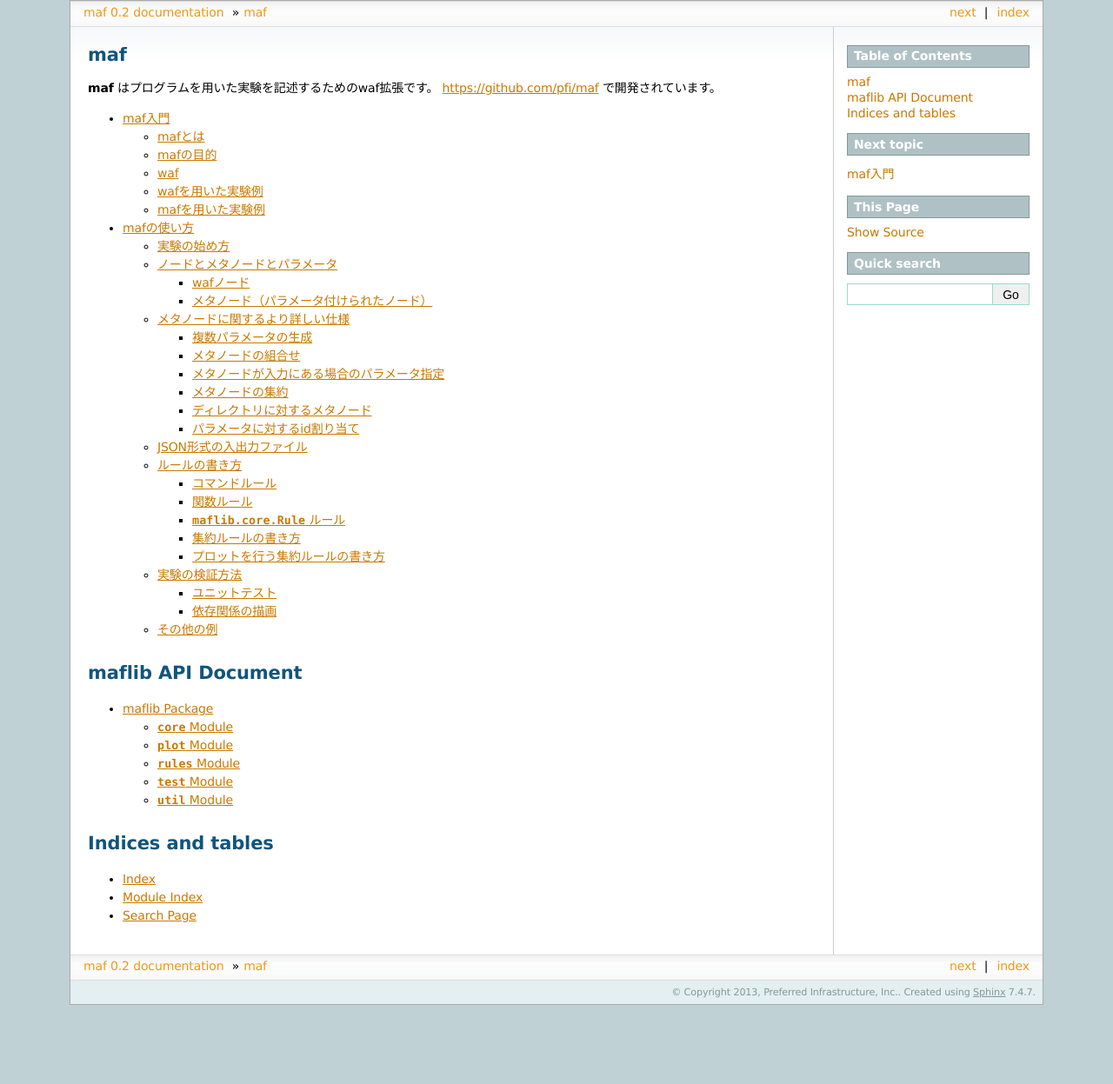
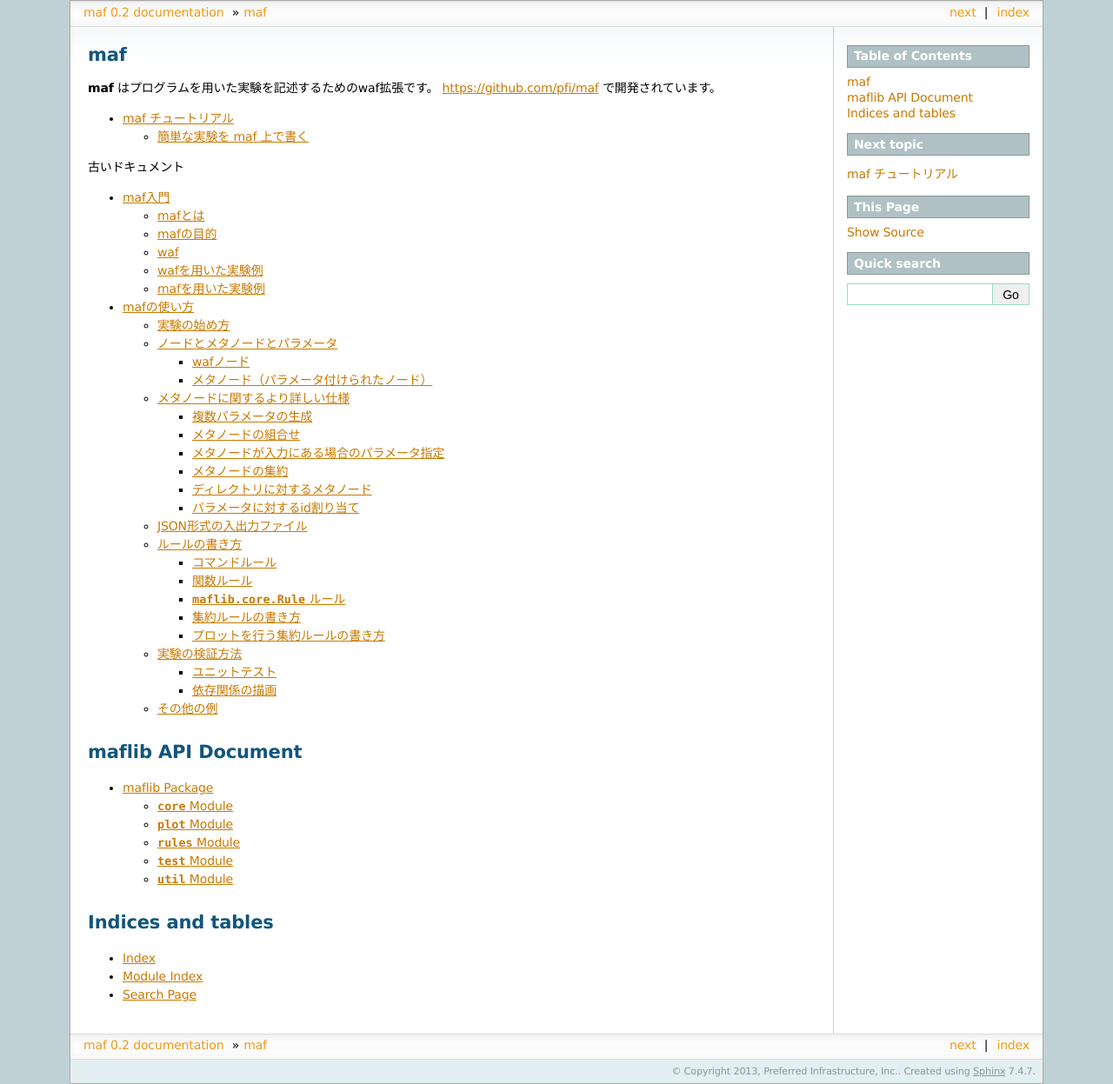
Before and after one commit to pfi/maf, a Sphinx documentation site: the page built from document/source/index.rst, in a window 1280 px wide. Shown: the whole page at 87% size. Built offline with Sphinx 7.4.7, drawn with Linux system fonts in a browser that asks for light colours; formulas are drawn with MathJax 3; before the commit the page ends 1156 px from its top, so only the background shows below that; some of the changed lines change nothing that is shown.

Commit message:
Start writing tutorial

```diff
--- a/document/source/index.rst
+++ b/document/source/index.rst
@@ -8,6 +8,13 @@ maf
 
 **maf** はプログラムを用いた実験を記述するためのwaf拡張です。
 https://github.com/pfi/maf で開発されています。
+
+.. toctree::
+   :maxdepth: 2
+
+   tutorial/index
+
+古いドキュメント
 
 .. toctree::
    :maxdepth: 3
--- /dev/null
+++ b/document/source/tutorial/index.rst
@@ -0,0 +1,10 @@
+maf チュートリアル
+==================
+
+maf の使い方をひと通り学びたい人は、このチュートリアルを順に、手を動かしながら読むことをおすすめします。
+クイックスタートをまだ読んでいない方は、そちらを先にご覧ください。
+
+.. toctree::
+   :maxdepth: 1
+
+   maf_basic
--- /dev/null
+++ b/document/source/tutorial/maf_basic.rst
@@ -0,0 +1,183 @@
+簡単な実験を maf 上で書く
+=========================
+
+- 対象読者：maf クイックスタートを読み終えた人
+- 目標：コマンドによる単純なファイル処理を maf 上で書けるようになる
+
+この章では、maf をつかった簡単なファイル処理を通して、maf の基本的な概念を学びます。
+
+実験内容
+--------
+
+maf の動かし方がわかりやすいように、ここでは実験とは呼べないようなごく単純なファイル処理を行います。
+まず適当な文字列を ``message`` と ``message2`` というファイルに書き出します。
+これらを一つのディレクトリにまとめたり、つなげたりしたファイルを出力するのが目標です。
+
+この処理を maf で行うために、次のような ``wscript`` ファイルを書きます（ものぐさな人はコピー、時間のある方は写経しましょう）。
+
+.. code-block:: python
+
+   import maf
+
+   def configure(conf):
+       pass
+
+   def build(exp):
+       exp(target='message', rule='echo "Hello" > ${TGT}')
+       exp(target='message2', rule='echo "Hi" > ${TGT}')
+
+       exp(source=['message', 'message2'],
+           target='message_box/',
+           rule='''
+           cp ${SRC[0].abspath()} ${TGT}
+           cp ${SRC[1].abspath()} ${TGT}
+           ''')
+
+       exp(source='message_box', target='all_messages',
+           rule='cat ${SRC}/* > ${TGT}')
+
+クイックスタートにも書きましたが、この ``wscript`` と同じディレクトリに ``waf`` や ``maf.py`` を配置して、次のコマンドを実行します。
+
+.. code-block:: sh
+
+   $ ./waf configure
+   Setting top to                           : /data-old/home/beam2d/github/pfi/maf/exp
+   Setting out to                           : /data-old/home/beam2d/github/pfi/maf/exp/build
+   'configure' finished successfully (0.001s)
+
+これで実験の準備ができました。
+実験を実行するには、同じディレクトリで次のコマンドを実行します。
+
+.. code-block:: sh
+
+   $ ./waf build
+
+``./waf`` コマンドは、このようにサブコマンドを受け付けます。
+特に実験を行う ``build`` サブコマンドはもっともよく使うため、省略できるのでした。
+
+.. code-block:: sh
+
+   $ ./waf
+   Waf: Entering directory `/data-old/home/beam2d/github/pfi/maf/exp/build'
+   [2/4] message:  -> build/message
+   [2/4] message2:  -> build/message2
+   [3/4] message_box: build/message build/message2 -> build/message_box
+   [4/4] all_messages: build/message_box -> build/all_messages
+   Waf: Leaving directory `/data-old/home/beam2d/github/pfi/maf/exp/build'
+   'build' finished successfully (0.022s)
+
+すぐに実行し終わるはずです。
+実行結果は ``build`` ディレクトリに出力されます。
+最終的なディレクトリ構成は以下のようになります（以下は ``tree`` コマンドの結果で、``.`` からはじまる隠しファイルは省略しています）。
+
+::
+
+   .
+   ├── build
+   │   ├── all_messages
+   │   ├── c4che
+   │   │   ├── _cache.py
+   │   │   └── build.config.py
+   │   ├── config.log
+   │   ├── message
+   │   ├── message2
+   │   └── message_box
+   │       ├── message
+   │       └── message2
+   ├── maf.py
+   ├── maf.pyc
+   ├── waf
+   └── wscript
+
+``build/c4che`` ディレクトリは waf が内部的に使うもので、 ``build/config.log`` は ``./waf configure`` コマンドのログです。
+これらは実験結果とは関係ありません。
+``build`` 以下のそのほかのファイルやディレクトリが、上の wscript をもとに生成された実験結果です。
+
+wscript の基本
+--------------
+
+wscript の基本的な構成からおさらいします。
+
+.. code-block:: python
+
+   import maf  # (1)
+
+   def configure(conf):  # (2)
+       pass
+
+   def build(exp):  # (3)
+       ...
+
+(1) ``import maf`` で maf がロードされます。
+    これを書くと何が起きるかは、このチュートリアルでは詳しく説明しませんが、maf を使う場合には必ずこれを書きましょう。
+(2) ``configure`` 関数は ``./waf configure`` コマンドの実行時に呼び出されます。
+    この関数の使い方はチュートリアルの後半で扱います。
+    しばらく必要ありませんが、定義しないと ``./waf configure`` 実行時にエラーが発生します。
+    ですので、ひとまず空の関数として定義しておきます。
+(3) ``build`` 関数は ``./waf build`` コマンドの実行時に呼び出されます。
+    ここに実験の本体を書きます。
+
+``build`` 関数の引数には **コンテキストオブジェクト** が渡されます。
+maf では、この引数によく ``exp`` という名前を使いますが、ほかの名前を使うこともできます。
+以降、このチュートリアルでは ``exp`` という変数名は必ずコンテキストオブジェクトを表すことにします。
+
+exp の関数呼び出し
+------------------
+
+コンテキストオブジェクト ``exp`` は関数のように振る舞います。
+関数呼び出しによって、一つの **タスク** が生成されます。
+一つのタスクは、一つのシェルスクリプトを実行します。
+このシェルスクリプトは **ルール** と呼ばれ、 ``rule`` 引数に与えます。
+シェルスクリプトへの入力と出力は、それぞれ ``source`` と ``target`` という引数に指定します。
+
+まとめると、 ``exp`` は以下の引数をとります。
+
+:source: 入力ファイル名、またはそのリスト（省略可能）
+:target: 出力ファイル名、またはそのリスト
+:rule: ルール（シェルスクリプト [1]_ ）
+
+``source`` や ``target`` に空白区切りの文字列を与えた場合、空白で区切ってリストのように扱われます。
+つまり、 ``A`` と ``B`` という 2 つのファイルを指定したい場合、 ``['A', 'B']`` と指定するのと ``'A B'`` と指定するのは同じ意味です。
+
+入力ファイルが必要ないタスクの場合、 ``source`` を省略できます。
+タスクは必ずなにかを出力しないといけない（そうでないと実行する意味がない）ので、 ``target`` は省略できません。
+
+ルールにはシェルスクリプトを書くことができます。
+ここで、ルール文字列内では ``${式}`` という書き方で文字列展開ができます。
+この式のなかでは ``SRC`` と ``TGT`` という変数が使えます。
+
+:SRC: 入力ファイルリスト（ノードリスト）
+:TGT: 出力ファイルリスト（ノードリスト）
+
+これらはリストですが、その要素は文字列ではなくて **ノード** と呼ばれるオブジェクトです。
+ノードオブジェクトの関数として、 ``abspath`` 関数だけ覚えておきましょう。
+
+*abspath()*
+   ノードがさすファイルへの絶対パスを返します。
+
+ノードリストを ``${SRC}`` や ``${TGT}`` のように展開すると、各ファイルの絶対パスを空白文字でつなげたものに展開されます。
+N 番目のファイルへのパスだけを展開したい場合、 ``abspath`` 関数をつかって ``${SRC[N].abspath()}`` や ``${TGT[N].abspath()}`` のように書きます。
+
+冒頭の wscript に戻って、最初の 2 つのタスクを見てみましょう。
+
+.. code-block:: python
+
+   exp(target='message', rule='echo "Hello" > ${TGT}')
+   exp(target='message2', rule='echo "Hi" > ${TGT}')
+
+これらは、Hello や Hi とだけ書かれたファイルを生成しています。
+入力は必要ないので、入力ノード ``source`` は指定していません。
+出力ノードにはここで好きな名前をつけます。
+重要なことは、 **これらの出力ファイルは実際には ``build`` ディレクトリのなかに作られる** ということです。
+wscript 内で ``message`` と書いていても、実体は ``build/message`` にあります。
+
+本章の例では扱いませんでしたが、あらかじめ用意したファイルを入力に使うこともできます。
+この場合、入力ファイルは ``build`` ディレクトリではなく、 ``waf`` ファイルが置かれたディレクトリ以下に置きます。
+
+ディレクトリノード
+------------------
+
+TODO
+
+.. [1] ルールを Python 関数で与えることもできます。
+       その方法はチュートリアルの中盤で説明します。
```
